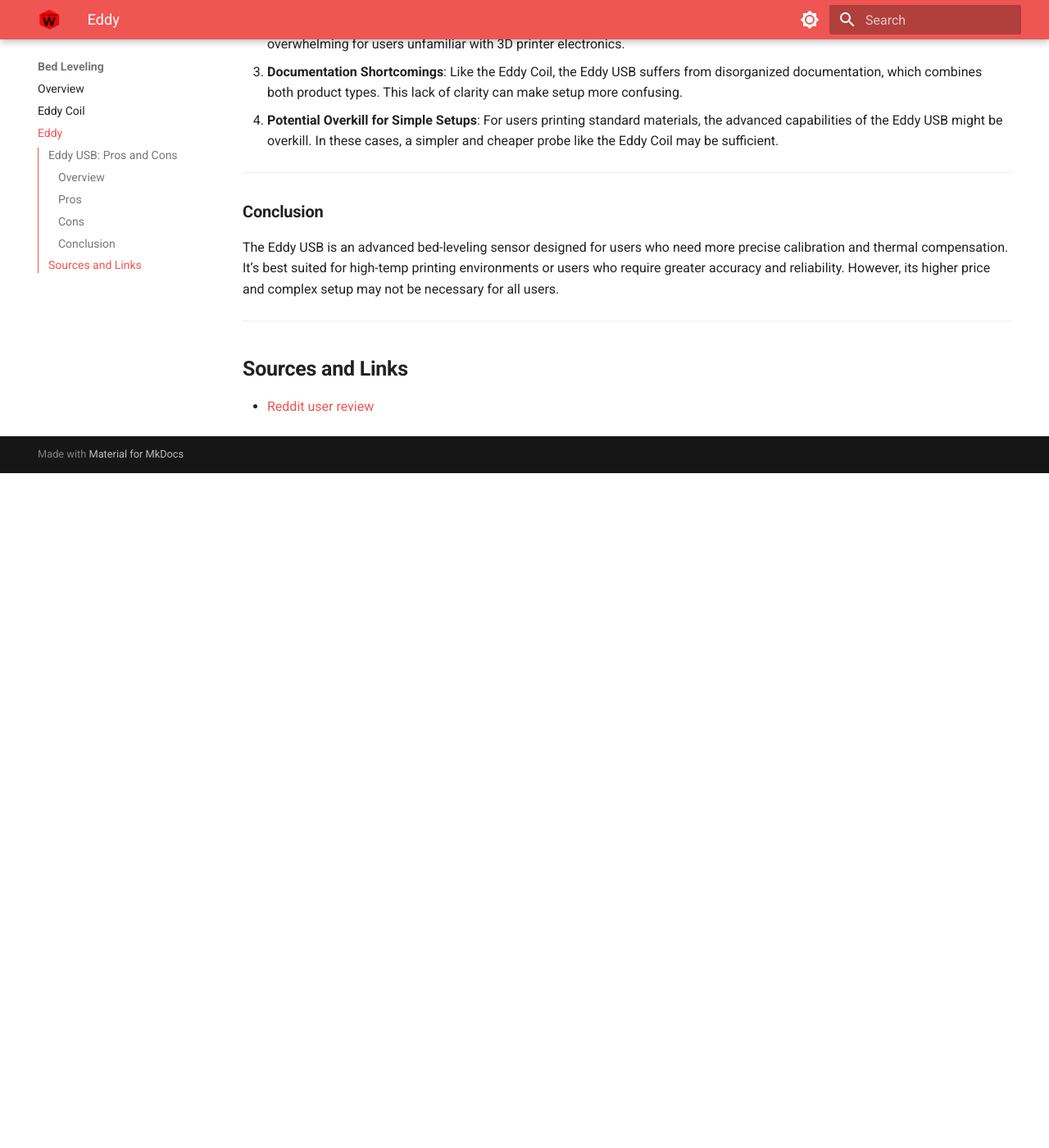
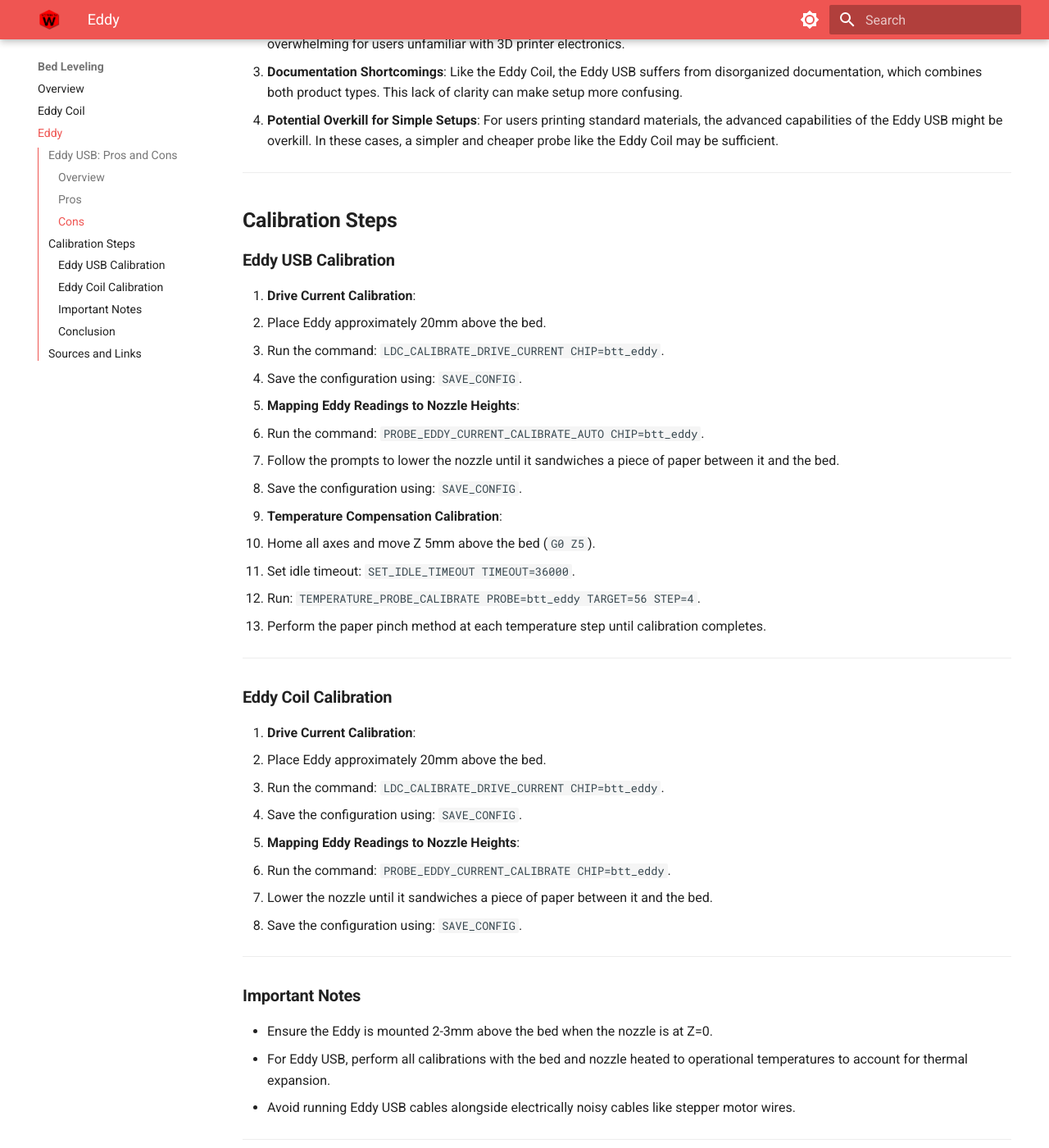
Before and after one commit to Voron3D-wiki/voron3d-wiki, an MkDocs documentation site: the page built from docs/bedleveling/eddy.md, in a window 1280 px wide and 1400 px high, scrolled down 922 px. Shown: the whole window at 82% size. Built offline with MkDocs 1.6.1 and Material for MkDocs 9.7.7, drawn with Linux system fonts in a browser that asks for light colours; plug-ins that fetch from the network failed and are left out; before the commit the page ends 1499 px from its top, so only the background shows below that.

Commit message:
Enhance MMU documentation with key features and correct descriptions; add Cartographer Probe details and calibration steps to Eddy USB guide.

```diff
--- a/docs/bedleveling/eddy.md
+++ b/docs/bedleveling/eddy.md
@@ -15,19 +15,6 @@
 
 ---
 
-<!-- Google AdSense Code -->
-<script async src="https://pagead2.googlesyndication.com/pagead/js/adsbygoogle.js?client=ca-pub-8999624978372317"
-     crossorigin="anonymous"></script>
-<ins class="adsbygoogle"
-     style="display:block; text-align:center;"
-     data-ad-layout="in-article"
-     data-ad-format="fluid"
-     data-ad-client="ca-pub-8999624978372317"
-     data-ad-slot="1140087271"></ins>
-<script>
-     (adsbygoogle = window.adsbygoogle || []).push({});
-</script>
-
 ### **Pros**
 1. **Advanced Features**: With an onboard RP-2040 MCU, the Eddy USB offers advanced features like thermal expansion calibration, ideal for users printing high-temp or engineered filaments.
 2. **Independent MCU**: The built-in MCU allows the Eddy USB to function as a separate controller, handling more complex tasks than a simple sensor. This can improve overall printing accuracy and reliability.
@@ -41,6 +28,47 @@
 2. **Complex Setup**: While more capable, the Eddy USB requires more detailed setup and configuration, which could be overwhelming for users unfamiliar with 3D printer electronics.
 3. **Documentation Shortcomings**: Like the Eddy Coil, the Eddy USB suffers from disorganized documentation, which combines both product types. This lack of clarity can make setup more confusing.
 4. **Potential Overkill for Simple Setups**: For users printing standard materials, the advanced capabilities of the Eddy USB might be overkill. In these cases, a simpler and cheaper probe like the Eddy Coil may be sufficient.
+
+---
+
+## **Calibration Steps**
+
+### **Eddy USB Calibration**
+1. **Drive Current Calibration**:
+   - Place Eddy approximately 20mm above the bed.
+   - Run the command: `LDC_CALIBRATE_DRIVE_CURRENT CHIP=btt_eddy`.
+   - Save the configuration using: `SAVE_CONFIG`.
+
+2. **Mapping Eddy Readings to Nozzle Heights**:
+   - Run the command: `PROBE_EDDY_CURRENT_CALIBRATE_AUTO CHIP=btt_eddy`.
+   - Follow the prompts to lower the nozzle until it sandwiches a piece of paper between it and the bed.
+   - Save the configuration using: `SAVE_CONFIG`.
+
+3. **Temperature Compensation Calibration**:
+   - Home all axes and move Z 5mm above the bed (`G0 Z5`).
+   - Set idle timeout: `SET_IDLE_TIMEOUT TIMEOUT=36000`.
+   - Run: `TEMPERATURE_PROBE_CALIBRATE PROBE=btt_eddy TARGET=56 STEP=4`.
+   - Perform the paper pinch method at each temperature step until calibration completes.
+
+---
+
+### **Eddy Coil Calibration**
+1. **Drive Current Calibration**:
+   - Place Eddy approximately 20mm above the bed.
+   - Run the command: `LDC_CALIBRATE_DRIVE_CURRENT CHIP=btt_eddy`.
+   - Save the configuration using: `SAVE_CONFIG`.
+
+2. **Mapping Eddy Readings to Nozzle Heights**:
+   - Run the command: `PROBE_EDDY_CURRENT_CALIBRATE CHIP=btt_eddy`.
+   - Lower the nozzle until it sandwiches a piece of paper between it and the bed.
+   - Save the configuration using: `SAVE_CONFIG`.
+
+---
+
+### **Important Notes**
+- Ensure the Eddy is mounted 2-3mm above the bed when the nozzle is at Z=0.
+- For Eddy USB, perform all calibrations with the bed and nozzle heated to operational temperatures to account for thermal expansion.
+- Avoid running Eddy USB cables alongside electrically noisy cables like stepper motor wires.
 
 ---
 
```
Also changed, not shown: docs/MMUs/MMU-home.md (+41 -7 lines), docs/bedleveling/cartographer.md (+131 -0 lines).
